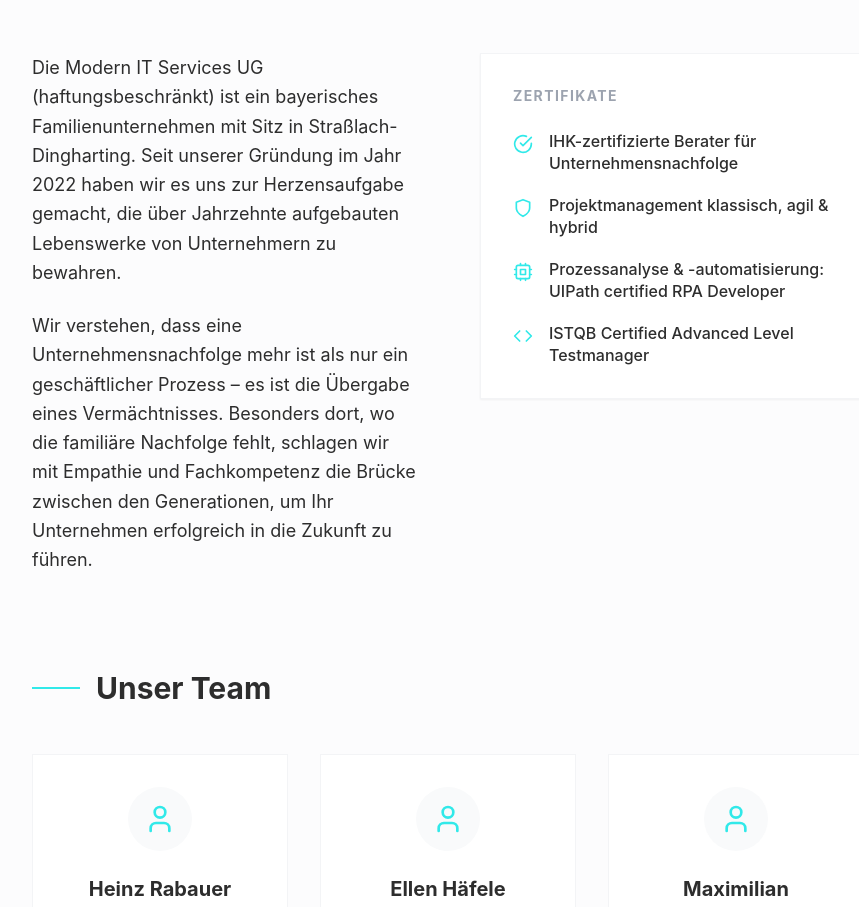
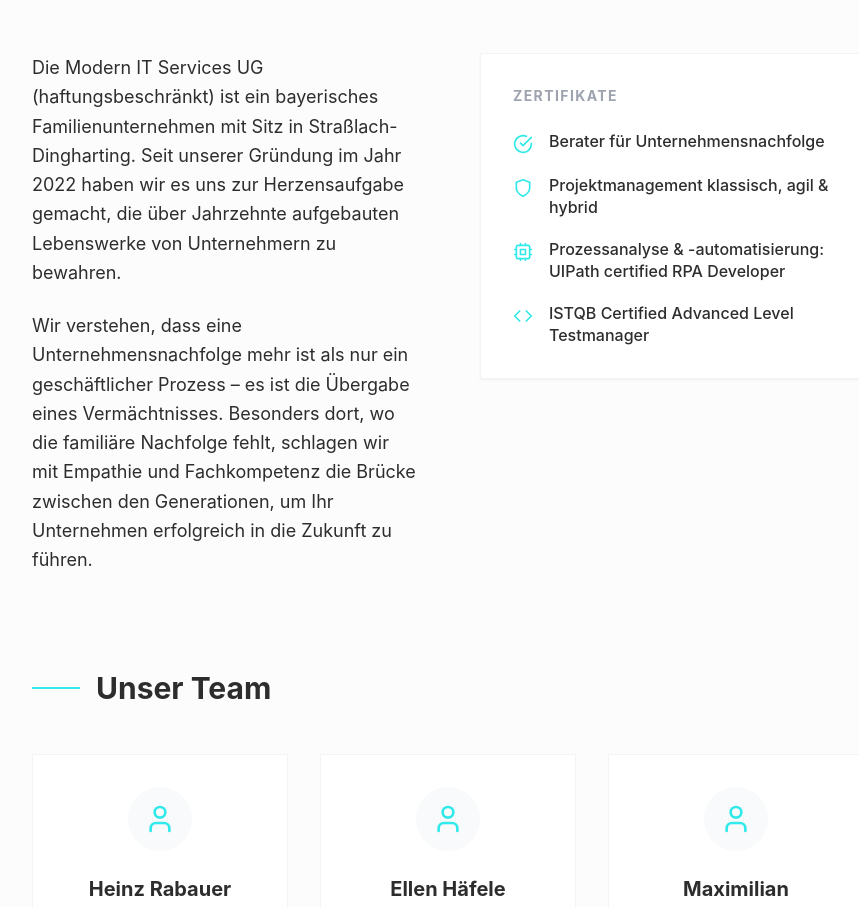
Before and after one commit to ellen2407/modern-services, a React (Vite) app: page / in a window 1280 px wide. Shown: the part 927-1834 px from the top of the page, without its empty margins (320-1179 px from the left). Built offline with nearby package versions, Linux system fonts and the light colour scheme.

Commit message:
"IHK zertifiziert" raus, unternehmensnachfolgeberatung weiterhin drin

```diff
--- a/src/components/About.tsx
+++ b/src/components/About.tsx
@@ -4,7 +4,7 @@ import { CheckCircle, Shield, Code, Cpu, User } from 'lucide-react';
 
 const About: React.FC = () => {
   const certificates = [
-    { icon: <CheckCircle className="text-[#31e9e9]" size={20} />, text: 'IHK-zertifizierte Berater für Unternehmensnachfolge' },
+    { icon: <CheckCircle className="text-[#31e9e9]" size={20} />, text: 'Berater für Unternehmensnachfolge' },
     { icon: <Shield className="text-[#31e9e9]" size={20} />, text: 'Projektmanagement klassisch, agil & hybrid' },
     { icon: <Cpu className="text-[#31e9e9]" size={20} />, text: 'Prozessanalyse & -automatisierung: UIPath certified RPA Developer' },
     { icon: <Code className="text-[#31e9e9]" size={20} />, text: 'ISTQB Certified Advanced Level Testmanager' },
```
